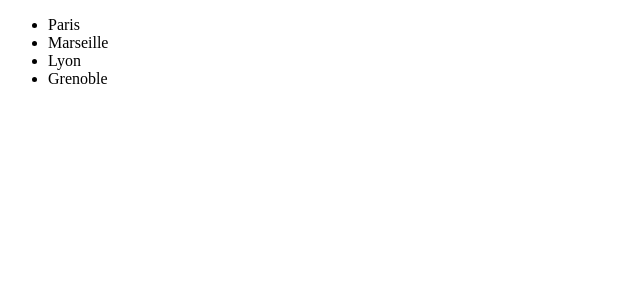
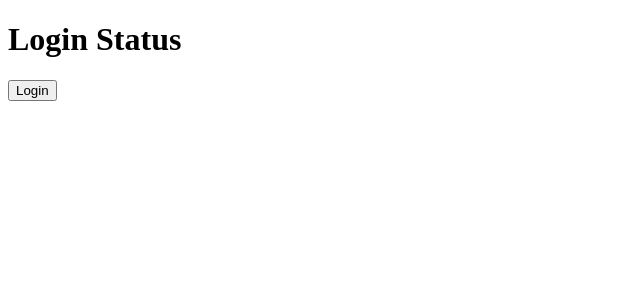
Before and after one commit to GlazMichelFranckDodo225/react-vite-fundamentals-uka, a React (Vite) app: page / in a window 1280 px wide. Shown: the top 300 px of the page, without its empty margins (0-640 px from the left). Built offline with nearby package versions, Linux system fonts and the light colour scheme.

Commit message:
JSX Conditional Rendering Using If Else - V1

```diff
--- a/src/App.jsx
+++ b/src/App.jsx
@@ -1,17 +1,23 @@
 const App = () => {
-  const city = ['Paris', 'Marseille', 'Lyon', 'Grenoble'];
+  // const status = true;
+  const status = false;
 
-  return (
-    <div>
-      <ul>
-        {
-          city.map(
-            (item, i) => <li key={i.toString}>{item}</li>
-          )
-        }
-      </ul>
-    </div>
-  )
+  if (status) {
+    return (
+      <div>
+        <h1>Login Status</h1>
+        <button>Logout</button>
+      </div>
+    )
+  }
+  else {
+    return (
+      <div>
+        <h1>Login Status</h1>
+        <button>Login</button>
+      </div>
+    )
+  }
 }
 
 export default App
```
